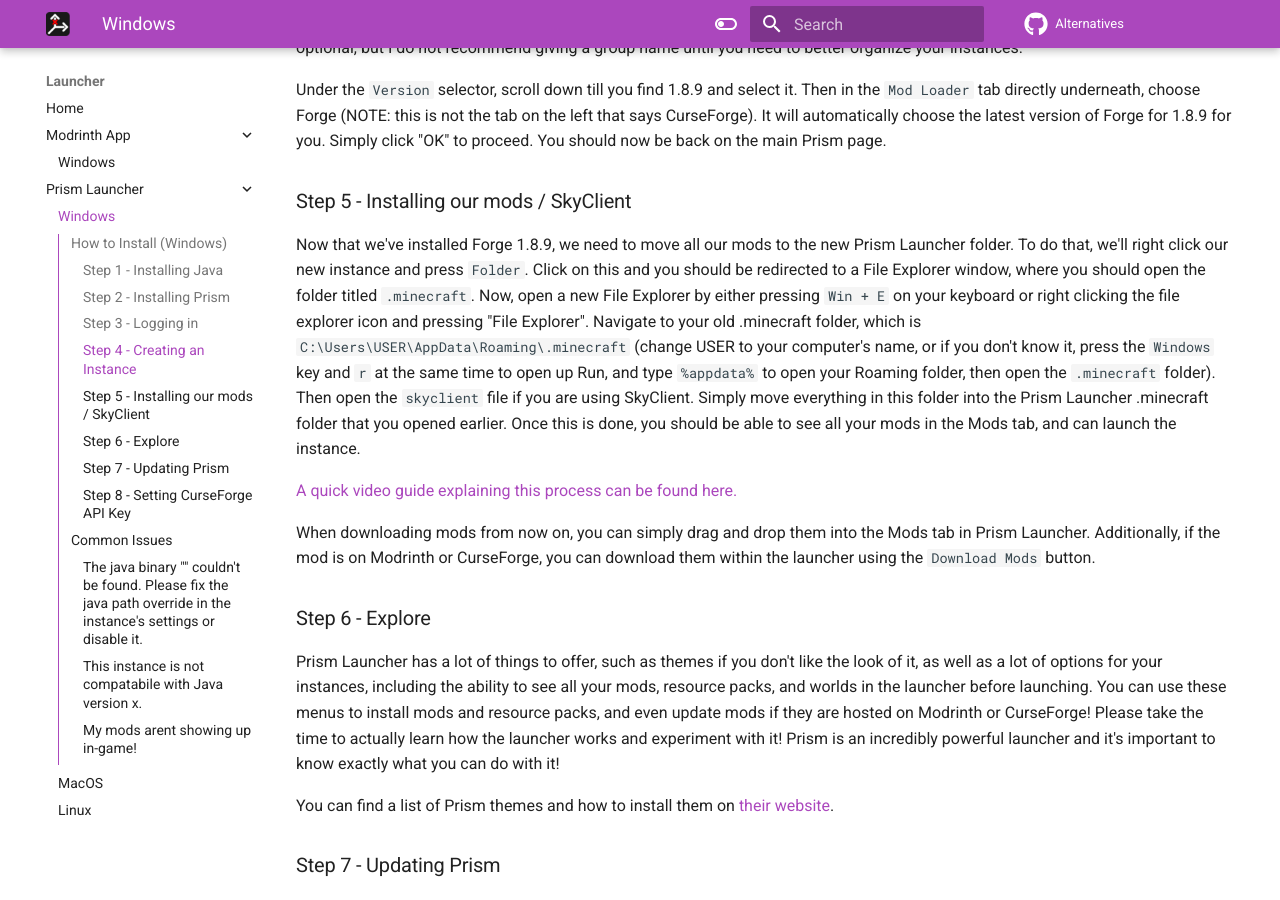
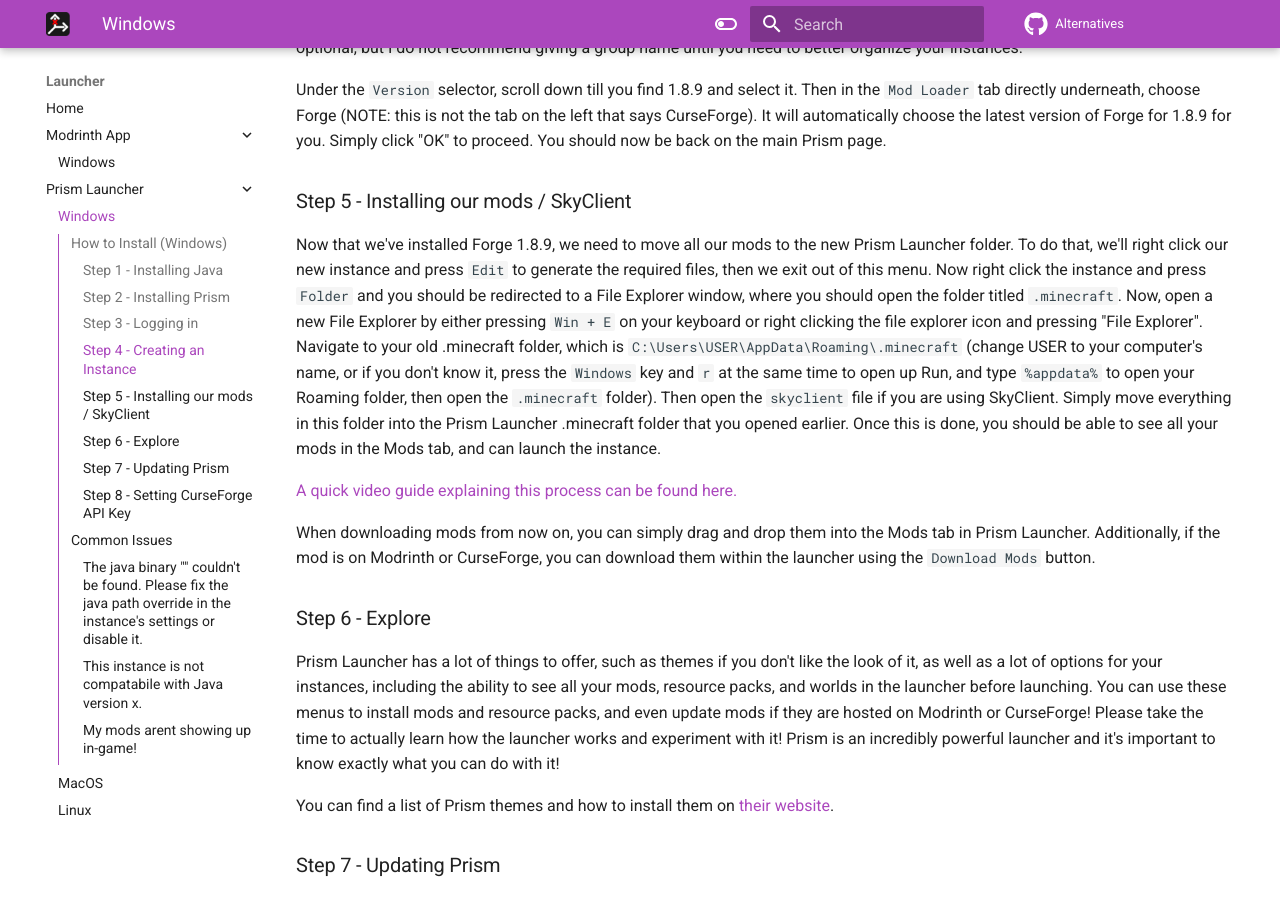
Before and after one commit to MicrocontrollersDev/Alternatives, an MkDocs documentation site: the page built from docs/launcher/prism_win.md, in a window 1280 px wide and 900 px high, scrolled down 1819 px. Built offline with MkDocs 1.6.1 and Material for MkDocs 9.7.7, drawn with Linux system fonts in a browser that asks for light colours; comment, search, counter and statistics services are not loaded.

Commit message:
why tf does prism not generate these the first time

```diff
--- a/docs/launcher/prism_win.md
+++ b/docs/launcher/prism_win.md
@@ -51,7 +51,7 @@
 
 ### Step 5 - Installing our mods / SkyClient
 
-Now that we've installed Forge 1.8.9, we need to move all our mods to the new Prism Launcher folder. To do that, we'll right click our new instance and press `Folder`. Click on this and you should be redirected to a File Explorer window, where you should open the folder titled `.minecraft`. Now, open a new File Explorer by either pressing `Win + E` on your keyboard or right clicking the file explorer icon and pressing "File Explorer". Navigate to your old .minecraft folder, which is `C:\Users\USER\AppData\Roaming\.minecraft` (change USER to your computer's name, or if you don't know it, press the `Windows` key and `r` at the same time to open up Run, and type `%appdata%` to open your Roaming folder, then open the `.minecraft` folder). Then open the `skyclient` file if you are using SkyClient. Simply move everything in this folder into the Prism Launcher .minecraft folder that you opened earlier. Once this is done, you should be able to see all your mods in the Mods tab, and can launch the instance.
+Now that we've installed Forge 1.8.9, we need to move all our mods to the new Prism Launcher folder. To do that, we'll right click our new instance and press `Edit` to generate the required files, then we exit out of this menu. Now right click the instance and press `Folder` and you should be redirected to a File Explorer window, where you should open the folder titled `.minecraft`. Now, open a new File Explorer by either pressing `Win + E` on your keyboard or right clicking the file explorer icon and pressing "File Explorer". Navigate to your old .minecraft folder, which is `C:\Users\USER\AppData\Roaming\.minecraft` (change USER to your computer's name, or if you don't know it, press the `Windows` key and `r` at the same time to open up Run, and type `%appdata%` to open your Roaming folder, then open the `.minecraft` folder). Then open the `skyclient` file if you are using SkyClient. Simply move everything in this folder into the Prism Launcher .minecraft folder that you opened earlier. Once this is done, you should be able to see all your mods in the Mods tab, and can launch the instance.
 
 [A quick video guide explaining this process can be found here.](https://youtu.be/DEGaD-_HFCE)
 
```
Also changed, not shown: docs/launcher/prism_gnu.md (+1 -1 lines), docs/launcher/prism_mac.md (+1 -1 lines).
